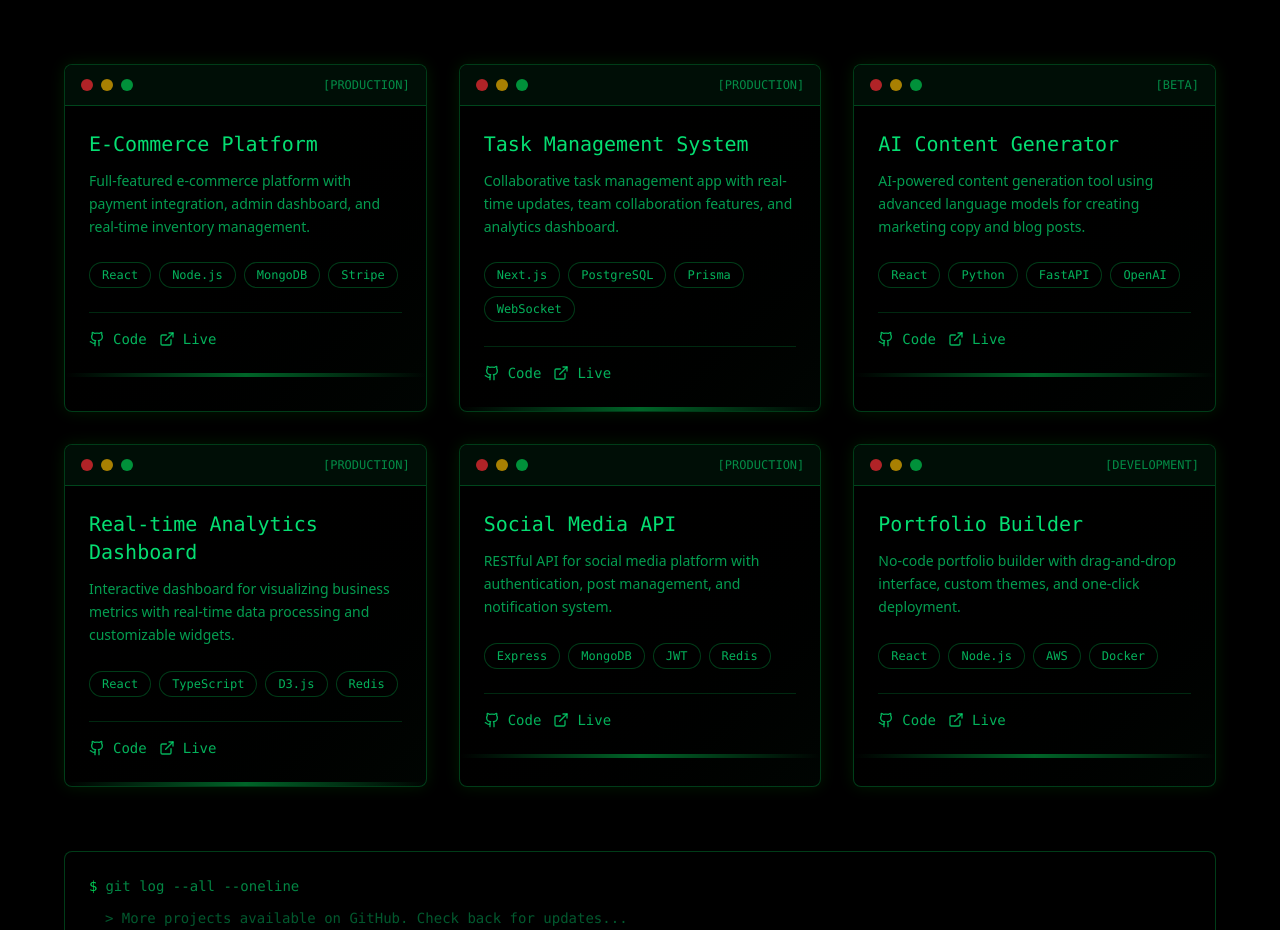
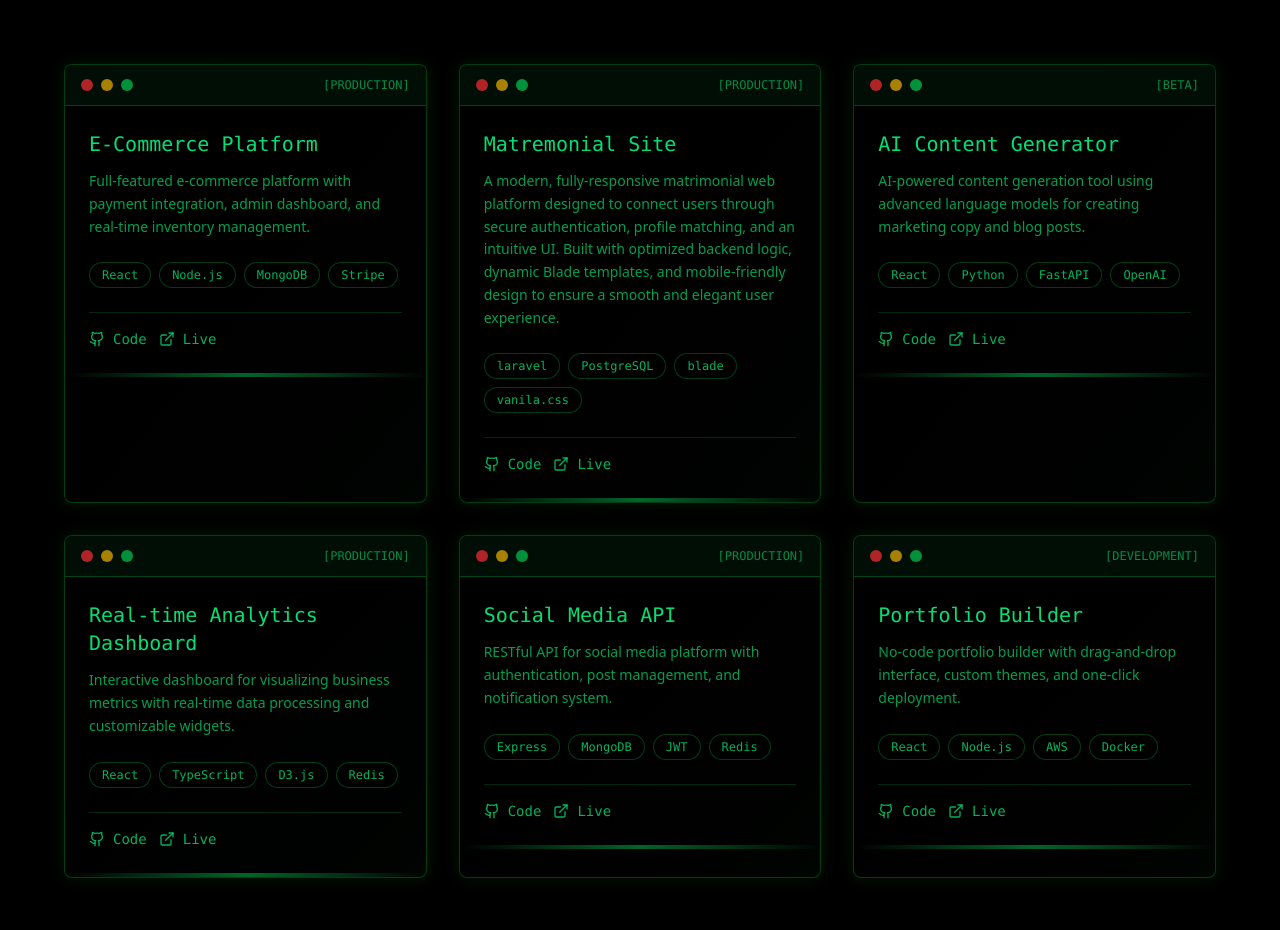
Before and after one commit to AjeshGuleria/AjeshPortfolio, a React (Vite) app: page / in a window 1280 px wide. Shown: the part 2980-3910 px from the top of the page. Built offline with nearby package versions, Linux system fonts and the light colour scheme.

Commit message:
Update Projects.tsx

```diff
--- a/src/components/Projects.tsx
+++ b/src/components/Projects.tsx
@@ -12,12 +12,12 @@ const projects = [
   },
   {
     id: 2,
-    title: 'Task Management System',
-    description: 'Collaborative task management app with real-time updates, team collaboration features, and analytics dashboard.',
-    tech: ['Next.js', 'PostgreSQL', 'Prisma', 'WebSocket'],
+    title: 'Matremonial Site',
+    description: 'A modern, fully-responsive matrimonial web platform designed to connect users through secure authentication, profile matching, and an intuitive UI. Built with optimized backend logic, dynamic Blade templates, and mobile-friendly design to ensure a smooth and elegant user experience.',
+    tech: ['laravel', 'PostgreSQL', 'blade', 'vanila.css'],
     status: 'Production',
     github: '#',
-    live: '#'
+    live: 'http://truelovebridges.com/'
   },
   {
     id: 3,
```
